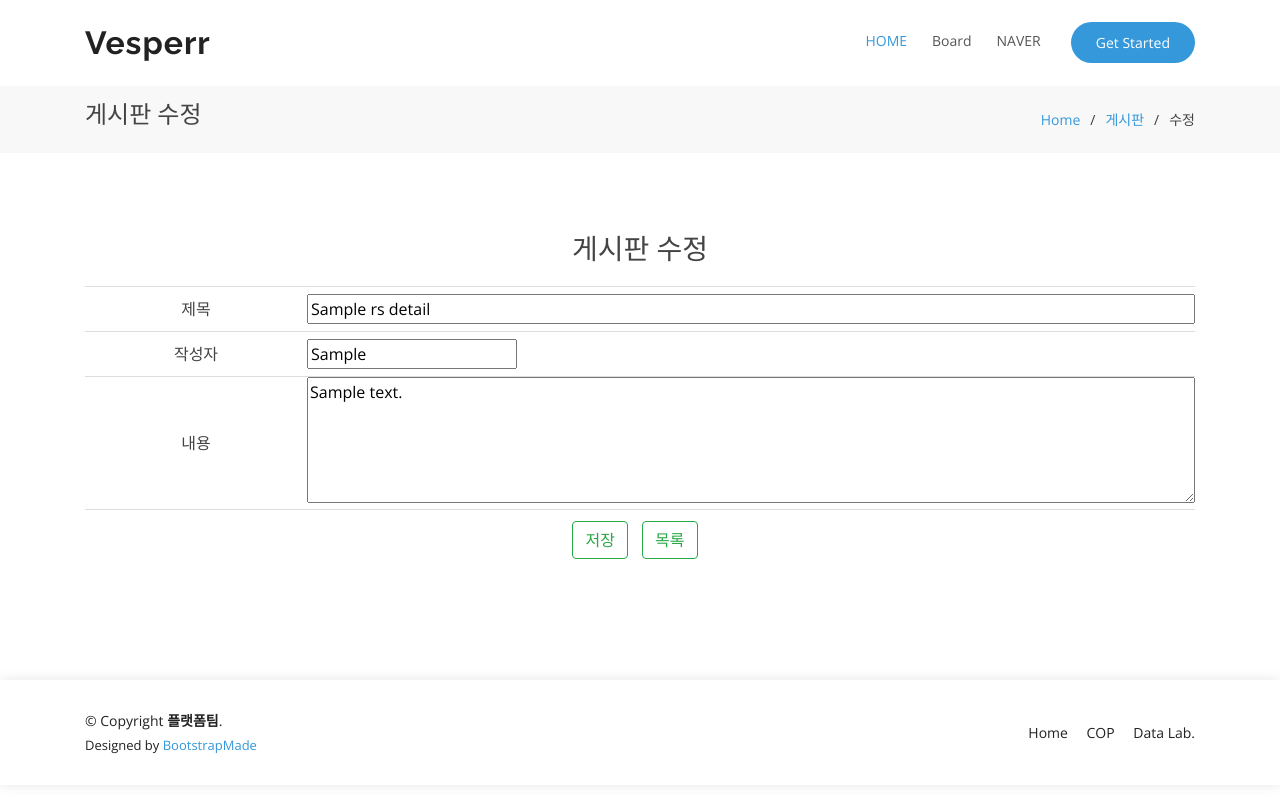
After one commit to dkstjdwns114/django_mysql_board, a Django app: template templates/board_edit.html in a window 1280 px wide. The commit adds this page. Run offline with Django 3.2, Linux system fonts and the light colour scheme; the template is opened without the code that fills it: most values are stand-ins (such as "Sample title", 1, 10 or a date in 2020); some libraries are stand-ins or nearby versions.

Commit message:
Make board Update

```diff
--- a/board/urls.py
+++ b/board/urls.py
@@ -7,4 +7,6 @@ urlpatterns = [
     path('board_write', views.board_write, name="board_write"),
     path('board_insert', views.board_insert, name="board_insert"),
     path('board_view', views.board_view, name="board_view"),
+    path('board_edit', views.board_edit, name="board_edit"),
+    path('board_update', views.board_update, name="board_update"),
 ]
--- /dev/null
+++ b/templates/board_edit.html
@@ -0,0 +1,81 @@
+
+{% extends "base.html" %}
+{% load static %}
+
+{% block scripts %}
+    {{ block.super }}
+    <script src="{% static 'js/home.js' %}"></script>
+{% endblock %}
+
+{% block body %}
+
+{% include "navbar.html" %}
+
+    <main id="main">
+
+        <!-- ======= Breadcrumbs ======= -->
+        <section id="breadcrumbs" class="breadcrumbs">
+          <div class="container">
+
+            <div class="d-flex justify-content-between align-items-center">
+              <h4>게시판 수정</h4>
+              <ol>
+                <li><a href="/">Home</a></li>
+                <li><a href="/board">게시판</a></li>
+                <li>수정</li>
+              </ol>
+            </div>
+
+          </div>
+        </section><!-- End Breadcrumbs -->
+
+        <!-- ======= Services Section ======= -->
+        <section id="services" class="services">
+          <div class="container">
+
+            <div class="section-title" data-aos="fade-up">
+                <div style="margin:20px 0;text-align:center;">
+                <h3>게시판 수정</h3>
+                </div>
+                {% if not rsDetail %}
+                    <p class="text-center">내용이 없습니다! </p>
+                {% endif %}
+                <div style="margin:20px 0;">
+
+                <form action="/board_update" id="frmBoard">
+                {% for i in rsDetail %}
+                    <input type="hidden" name="b_no" value="{{ i.b_no }}" >
+                    <table border="0" cellpadding="0" cellspacing="0" width="100%">
+                        <tr style="height:45px;border-top:solid 1px #dddddd;">
+                            <td width="20%" align="center">제목</td>
+                            <td width="80%" align="left"><input type="input" placeholder="제목" name="b_title" value="{{ i.b_title }}" style="width:100%;"></td>
+                        </tr>
+                        <tr style="height:45px;border-top:solid 1px #dddddd;">
+                            <td width="20%" align="center">작성자</td>
+                            <td width="80%" align="left"><input type="input" placeholder="작성자" name="b_writer" value="{{ i.b_writer }}"></td>
+                        </tr>
+                        <tr style="height:45px;border-top:solid 1px #dddddd;">
+                            <td width="20%" align="center">내용</td>
+                            <td width="80%" align="left"><textarea name="b_note" style="width:100%;" rows="5">{{ i.b_note }}</textarea></td>
+                        </tr>
+                        <tr style="height:60px;border-top:solid 1px #dddddd;" align="center">
+                            <td width="100%" colspan="2">
+                                <button class="btn btn-outline-success my-2 my-sm-0" style="margin-right:10px;" onclick="javascript:document.getElementById('frmBoard').submit();">저장</button>
+                                <button class="btn btn-outline-success my-2 my-sm-0" style="margin-right:10px;" onclick="location.href='/board'">목록</button>
+                            </td>
+                        </tr>
+                    </table>
+                {% endfor %}
+                </form>
+
+
+            </div>
+
+          </div>
+        </section><!-- End Services Section -->
+
+    </main><!-- End #main -->
+
+    {% include "footer.html" %}
+
+{% endblock %}
--- a/templates/board_list.html
+++ b/templates/board_list.html
@@ -57,7 +57,6 @@
                         <td width="12%" align="right" style="padding:5px 0;">
                             <a href="/board_view?b_no={{ i.b_no }}" class="btn btn-outline-success">보기</a>
                             <a href="/board_delete?b_no={{ i.b_no }}" class="btn btn-outline-success">삭제</a>
-                            <a href="javascript:alert('연습해 보세요...');" class="btn btn-outline-success">Ajax삭제</a>
                         </td>
                     </tr>
                 </table>
```
Also changed, not shown: board/views.py (+37 -1 lines).
